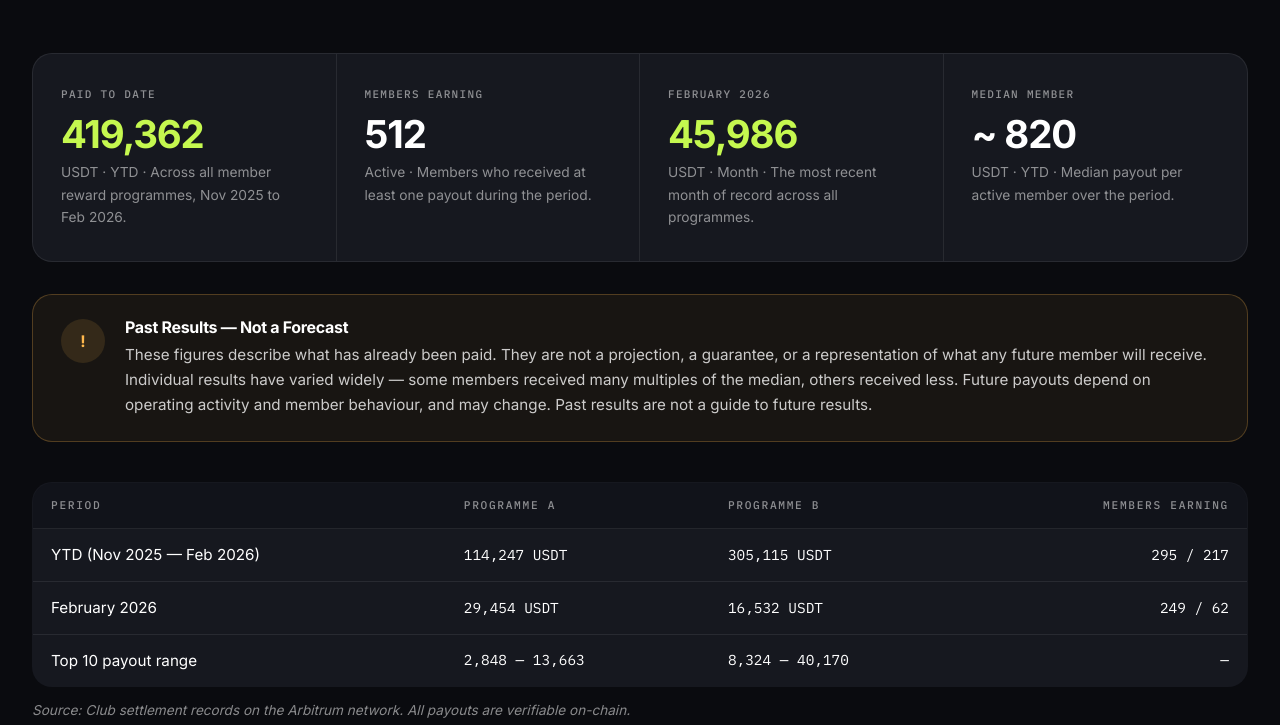
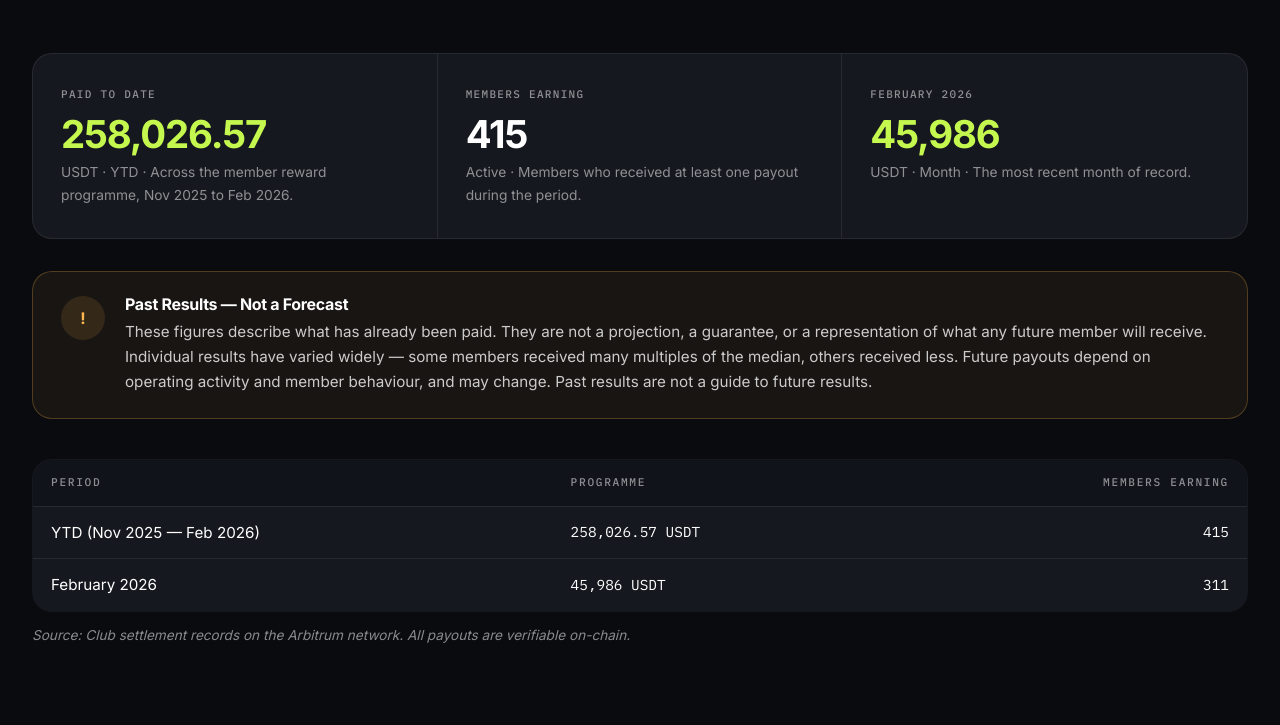
Before and after one commit to GODKILLR/CJCtycoonclubwebsite, a plain HTML site: page tycoon-club-v3/index.html in a window 1280 px wide. Shown: the part 1916-2641 px from the top of the page. Drawn offline with Linux system fonts and the light colour scheme.

Commit message:
Update record figures: 258,026.57 paid to date; consolidate to single programme
- V03 stat strip: Paid to Date 419,362 -> 258,026.57; Members Earning
  512 -> 415; removed Median Member stat (strip now 3 cells).
- V03 data table: collapsed Programme A / Programme B columns into a
  single Programme column; updated YTD row to 258,026.57 / 415; kept
  February 2026 row at combined 45,986 / 311; removed the Top 10
  payout-range row.
- V04 stat strip: Paid to Date 419,362 -> 258,026.57.

Co-Authored-By: Claude Opus 4.7 (1M context) <noreply@anthropic.com>

```diff
--- a/tycoon-club-v3/index.html
+++ b/tycoon-club-v3/index.html
@@ -215,23 +215,18 @@
       <div class="stat-strip">
         <div class="stat-cell">
           <div class="label">Paid to Date</div>
-          <div class="value lime">419,362</div>
-          <p class="hint">USDT &middot; YTD &middot; Across all member reward programmes, Nov 2025 to Feb 2026.</p>
+          <div class="value lime">258,026.57</div>
+          <p class="hint">USDT &middot; YTD &middot; Across the member reward programme, Nov 2025 to Feb 2026.</p>
         </div>
         <div class="stat-cell">
           <div class="label">Members Earning</div>
-          <div class="value">512</div>
+          <div class="value">415</div>
           <p class="hint">Active &middot; Members who received at least one payout during the period.</p>
         </div>
         <div class="stat-cell">
           <div class="label">February 2026</div>
           <div class="value lime">45,986</div>
-          <p class="hint">USDT &middot; Month &middot; The most recent month of record across all programmes.</p>
-        </div>
-        <div class="stat-cell">
-          <div class="label">Median Member</div>
-          <div class="value">~ 820</div>
-          <p class="hint">USDT &middot; YTD &middot; Median payout per active member over the period.</p>
+          <p class="hint">USDT &middot; Month &middot; The most recent month of record.</p>
         </div>
       </div>
 
@@ -247,29 +242,20 @@
         <thead>
           <tr>
             <th>Period</th>
-            <th>Programme A</th>
-            <th>Programme B</th>
+            <th>Programme</th>
             <th>Members Earning</th>
           </tr>
         </thead>
         <tbody>
           <tr>
             <td>YTD (Nov 2025 &mdash; Feb 2026)</td>
-            <td class="num">114,247 USDT</td>
-            <td class="num">305,115 USDT</td>
-            <td class="num">295 / 217</td>
+            <td class="num">258,026.57 USDT</td>
+            <td class="num">415</td>
           </tr>
           <tr>
             <td>February 2026</td>
-            <td class="num">29,454 USDT</td>
-            <td class="num">16,532 USDT</td>
-            <td class="num">249 / 62</td>
-          </tr>
-          <tr>
-            <td>Top 10 payout range</td>
-            <td class="num">2,848 &mdash; 13,663</td>
-            <td class="num">8,324 &mdash; 40,170</td>
-            <td class="num">&mdash;</td>
+            <td class="num">45,986 USDT</td>
+            <td class="num">311</td>
           </tr>
         </tbody>
       </table>
```
Also changed, not shown: tycoon-club-v4/index.html (+1 -1 lines).
